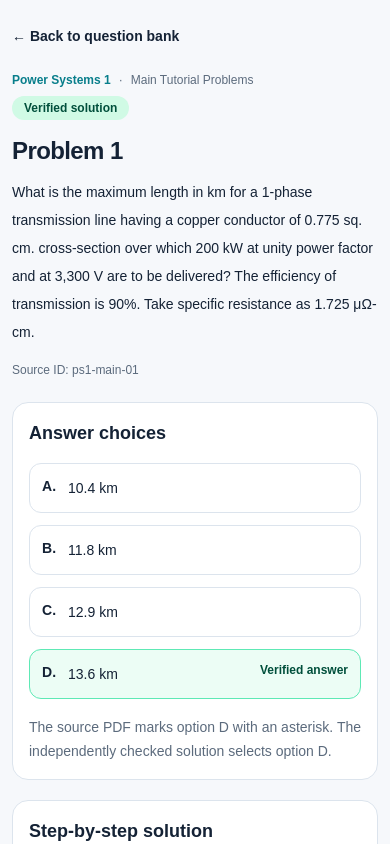
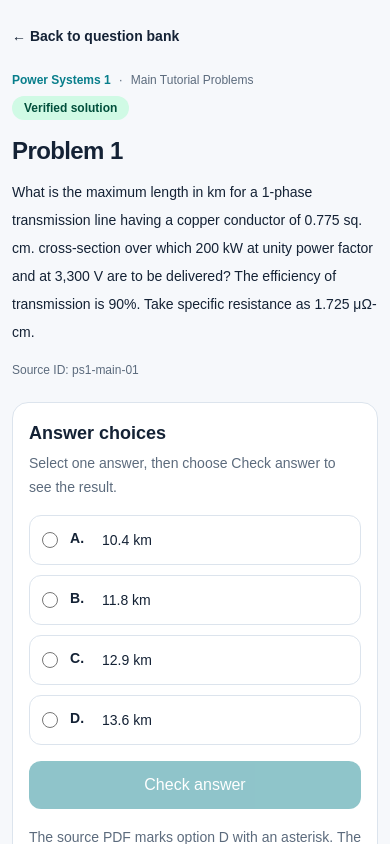
Before and after one commit to valeriovlad13-del/power-systems-lab, a Next.js app: page /problems/ps1-main-01 in a window 390 px wide. Shown: the top 844 px of the page. Built offline with nearby package versions, Linux system fonts and the light colour scheme.

Commit message:
Add interactive answer checking
Add responsive answer selection, verified correctness feedback, and unverified-answer safeguards.

```diff
--- a/app/problems/[id]/page.tsx
+++ b/app/problems/[id]/page.tsx
@@ -2,6 +2,7 @@ import Link from "next/link";
 import { notFound } from "next/navigation";
 import katex from "katex";
 import { getProblemById, problems } from "@/content/problems";
+import AnswerChoices from "@/components/problems/answer-choices";
 
 export function generateStaticParams() {
   return problems.map((problem) => ({ id: problem.id }));
@@ -31,23 +32,21 @@ export default async function ProblemDetailPage({ params }: { params: Promise<{
 
       <section className="mt-6 rounded-2xl border border-[var(--border)] bg-white p-4 sm:mt-8 sm:p-7">
         <h2 className="text-lg font-bold">Answer choices</h2>
-        <div className="mt-4 space-y-3">
-          {problem.choices.map((choice) => {
-            const isSourceMarked = choice.id === problem.sourceMarkedChoiceId;
-            const isVerifiedAnswer = isVerified && choice.id === problem.verifiedChoiceId;
-            return <div key={choice.id} className={`flex min-w-0 flex-wrap items-start gap-x-3 gap-y-1 rounded-xl border p-3 text-sm sm:p-4 ${isVerifiedAnswer ? "border-emerald-300 bg-emerald-50" : isSourceMarked ? "border-amber-300 bg-amber-50" : "border-[var(--border)]"}`}>
-              <span className="font-semibold">{choice.label}.</span><span className="min-w-0 flex-1 break-words leading-6">{choice.text}</span>
-              {isVerifiedAnswer && <span className="shrink-0 text-left text-xs font-semibold text-emerald-900 sm:text-right">Verified answer</span>}
-              {!isVerified && isSourceMarked && <span className="shrink-0 text-left text-xs font-semibold text-amber-900 sm:text-right">Marked in source</span>}
-            </div>;
-          })}
-        </div>
+        <p className="mt-1 text-sm leading-6 text-[var(--muted)]">Select one answer, then choose Check answer to see the result.</p>
+        <AnswerChoices
+          problemId={problem.id}
+          choices={problem.choices}
+          isVerified={isVerified}
+          verifiedChoiceId={problem.verifiedChoiceId ?? null}
+          sourceMarkedChoiceId={problem.sourceMarkedChoiceId}
+        />
         {markedChoice && <p className="mt-4 text-sm leading-6 text-[var(--muted)]">The source PDF marks option {markedChoice.label} with an asterisk. {isVerified && verifiedChoice ? `The independently checked solution selects option ${verifiedChoice.label}.` : "This source marking has not yet been independently verified."}</p>}
       </section>
 
       {isVerified ? (
         <section className="mt-5 rounded-2xl border border-[var(--border)] bg-white p-4 sm:mt-6 sm:p-7">
           <h2 className="text-lg font-bold">Step-by-step solution</h2>
+          <p className="mt-1 text-sm leading-6 text-[var(--muted)]">Use the steps below to understand how the verified result is obtained.</p>
           {problem.given && <div className="mt-5"><h3 className="text-sm font-bold uppercase tracking-wide text-[var(--muted)]">1. Given</h3><dl className="mt-3 divide-y divide-[var(--border)] rounded-xl border border-[var(--border)]">{problem.given.map((item) => <div key={item.label} className="flex flex-wrap justify-between gap-2 px-4 py-3 text-sm"><dt className="text-[var(--muted)]">{item.label}</dt><dd className="font-mono font-semibold">{item.value}{item.unit ? ` ${item.unit}` : ""}</dd></div>)}</dl></div>}
           {problem.find && <div className="mt-5"><h3 className="text-sm font-bold uppercase tracking-wide text-[var(--muted)]">2. Find</h3><p className="mt-2 leading-7">{problem.find}</p></div>}
           <div className="mt-6"><h3 className="text-sm font-bold uppercase tracking-wide text-[var(--muted)]">3. Solution and calculations</h3>
--- /dev/null
+++ b/components/problems/answer-choices.tsx
@@ -0,0 +1,124 @@
+"use client";
+
+import { useState } from "react";
+import type { ProblemChoice } from "@/content/problems";
+
+type Props = {
+  problemId: string;
+  choices: ProblemChoice[];
+  isVerified: boolean;
+  verifiedChoiceId: string | null;
+  sourceMarkedChoiceId: string | null;
+};
+
+export default function AnswerChoices({
+  problemId,
+  choices,
+  isVerified,
+  verifiedChoiceId,
+  sourceMarkedChoiceId,
+}: Props) {
+  const [selectedChoiceId, setSelectedChoiceId] = useState<string | null>(null);
+  const [checked, setChecked] = useState(false);
+  const [showUnverifiedNotice, setShowUnverifiedNotice] = useState(false);
+
+  function checkAnswer() {
+    if (!selectedChoiceId) return;
+    setChecked(true);
+    setShowUnverifiedNotice(!isVerified || !verifiedChoiceId);
+  }
+
+  function selectChoice(choiceId: string) {
+    setSelectedChoiceId(choiceId);
+    setChecked(false);
+    setShowUnverifiedNotice(false);
+  }
+
+  const isCorrect = checked && isVerified && selectedChoiceId === verifiedChoiceId;
+  const isIncorrect = checked && isVerified && selectedChoiceId !== verifiedChoiceId;
+
+  return (
+    <div className="mt-4">
+      <fieldset>
+        <legend className="sr-only">Choose an answer for problem {problemId}</legend>
+        <div className="space-y-2.5">
+          {choices.map((choice) => {
+            const isSelected = selectedChoiceId === choice.id;
+            const isVerifiedAnswer = isVerified && choice.id === verifiedChoiceId;
+            const isSelectedCorrect = checked && isSelected && isVerifiedAnswer;
+            const isSelectedIncorrect = checked && isSelected && isVerified && !isVerifiedAnswer;
+            const showCorrectAnswer = checked && isVerified && isVerifiedAnswer;
+            const showSourceMark = !isVerified && choice.id === sourceMarkedChoiceId;
+
+            let style = "border-[var(--border)] bg-white";
+            if (isSelected && !checked) style = "border-[var(--accent)] bg-cyan-50 ring-1 ring-[var(--accent)]";
+            if (isSelectedCorrect || showCorrectAnswer) style = "border-emerald-400 bg-emerald-50";
+            if (isSelectedIncorrect) style = "border-red-400 bg-red-50";
+
+            return (
+              <label
+                key={choice.id}
+                className={`flex min-w-0 cursor-pointer items-start gap-3 rounded-xl border p-3 text-sm transition-colors sm:p-4 ${style}`}
+              >
+                <input
+                  type="radio"
+                  name={`answer-${problemId}`}
+                  value={choice.id}
+                  checked={isSelected}
+                  onChange={() => selectChoice(choice.id)}
+                  className="mt-1 h-4 w-4 shrink-0 accent-teal-700"
+                />
+                <span className="w-5 shrink-0 font-semibold">{choice.label}.</span>
+                <span className="min-w-0 flex-1 break-words leading-6">{choice.text}</span>
+                {isSelectedCorrect && <span className="shrink-0 text-xs font-semibold text-emerald-800">Correct</span>}
+                {isSelectedIncorrect && <span className="shrink-0 text-xs font-semibold text-red-800">Incorrect</span>}
+                {showCorrectAnswer && !isSelected && <span className="shrink-0 text-xs font-semibold text-emerald-800">Correct answer</span>}
+                {showSourceMark && <span className="shrink-0 text-xs text-amber-800">Source marked</span>}
+              </label>
+            );
+          })}
+        </div>
+      </fieldset>
+
+      <div className="mt-4 flex flex-col gap-3 sm:flex-row sm:items-center">
+        <button
+          type="button"
+          onClick={checkAnswer}
+          disabled={!selectedChoiceId}
+          className="inline-flex min-h-11 items-center justify-center rounded-xl bg-[var(--accent)] px-5 py-3 text-sm font-semibold text-white transition hover:brightness-95 disabled:cursor-not-allowed disabled:opacity-45"
+        >
+          Check answer
+        </button>
+        {selectedChoiceId && (
+          <button
+            type="button"
+            onClick={() => { setSelectedChoiceId(null); setChecked(false); setShowUnverifiedNotice(false); }}
+            className="inline-flex min-h-11 items-center justify-center rounded-xl border border-[var(--border)] px-5 py-3 text-sm font-semibold"
+          >
+            Try again
+          </button>
+        )}
+      </div>
+
+      {checked && isVerified && (
+        <div
+          role="status"
+          aria-live="polite"
+          className={`mt-4 rounded-xl border p-3 text-sm leading-6 ${isCorrect ? "border-emerald-300 bg-emerald-50 text-emerald-950" : isIncorrect ? "border-red-300 bg-red-50 text-red-950" : "border-[var(--border)] bg-slate-50 text-[var(--foreground)]"}`}
+        >
+          {isCorrect ? (
+            <p><strong>Correct!</strong> Your choice matches the independently verified answer. Review the worked solution below to understand the calculation.</p>
+          ) : (
+            <p><strong>Not quite.</strong> The correct answer is {choices.find((choice) => choice.id === verifiedChoiceId)?.label}. Review the worked solution below, then try again.</p>
+          )}
+        </div>
+      )}
+
+      {showUnverifiedNotice && (
+        <div role="status" aria-live="polite" className="mt-4 rounded-xl border border-amber-300 bg-amber-50 p-3 text-sm leading-6 text-amber-950">
+          <strong>Answer not yet verified.</strong> This problem is still under review, so the lab cannot reliably mark your choice as correct or incorrect. The answer marked in the source document is not treated as a confirmed answer.
+        </div>
+      )}
+    </div>
+  );
+}
```
